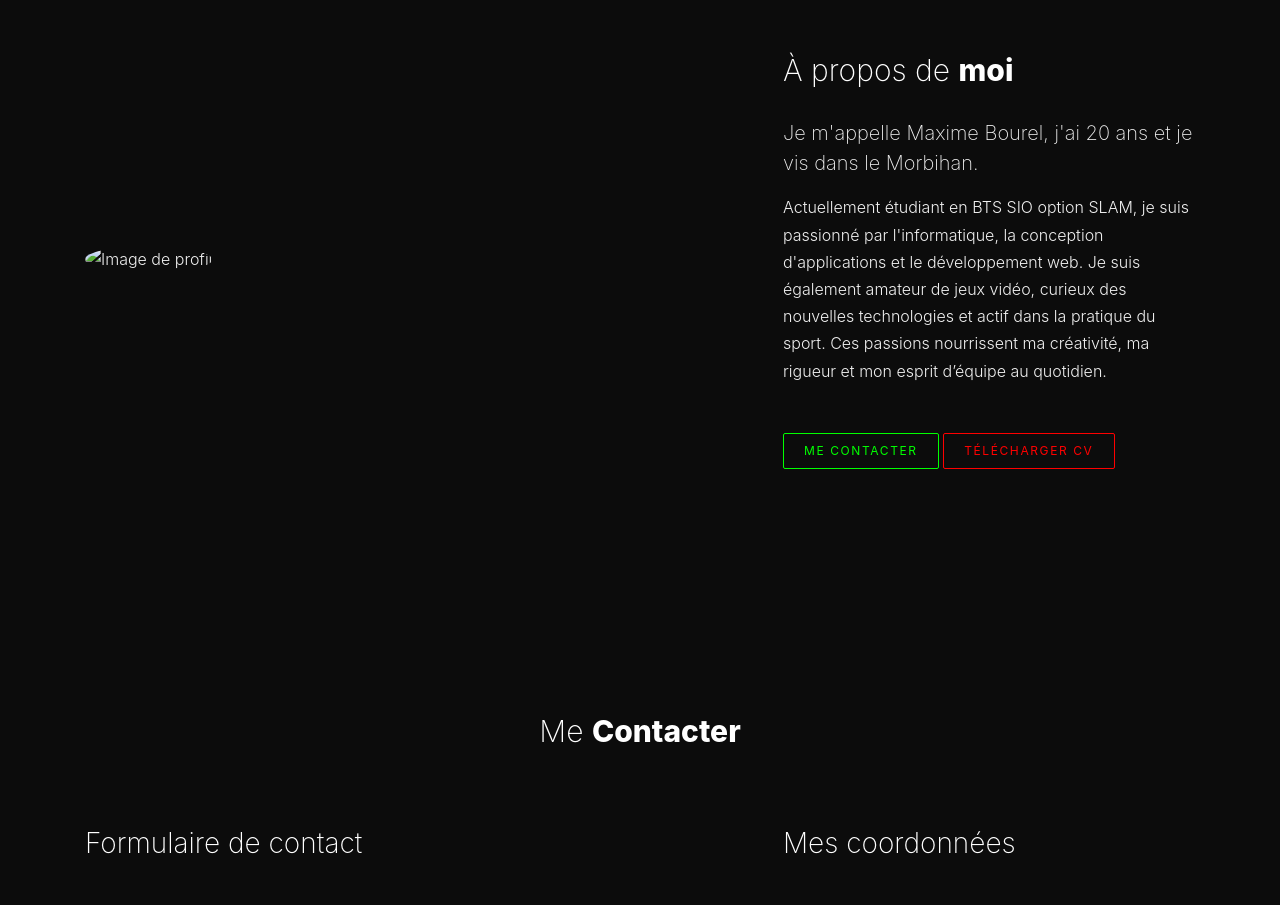
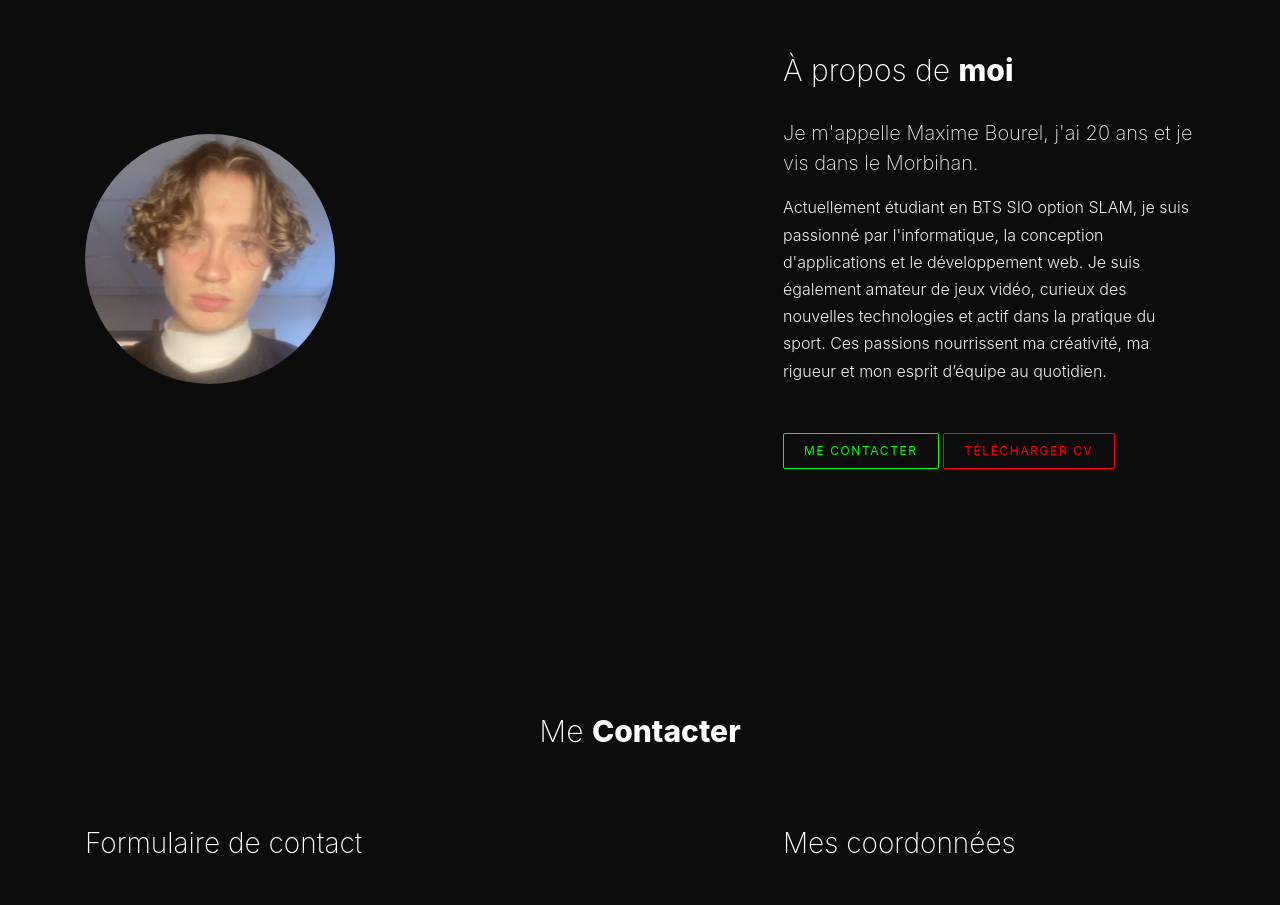
Before and after one commit to MaximeBourel/PortFolioMax, a plain HTML site: page index.html in a window 1280 px wide. Shown: the part 3200-4105 px from the top of the page. Drawn offline with nearby package versions, Linux system fonts and the light colour scheme; files whose address does not match are found by name.

Commit message:
Update index.html
mis en place de l'image près du CV

```diff
--- a/index.html
+++ b/index.html
@@ -186,7 +186,7 @@
 		<div class="container">
 			<div class="row mb-5 align-items-center">
 				<div class="col-lg-7 pr-lg-5 mb-5 mb-lg-0">
-					<img src="/CMS 2025/images/photo.jpg" alt="Image de profil" class="img-fluid rounded-circle" style="width: 250px; height: 250px; object-fit: cover;">
+					<img src="/images/photo.jpg" alt="Image de profil" class="img-fluid rounded-circle" style="width: 250px; height: 250px; object-fit: cover;">
 
 				</div>
 				<div class="col-lg-5 pl-lg-5">
```
